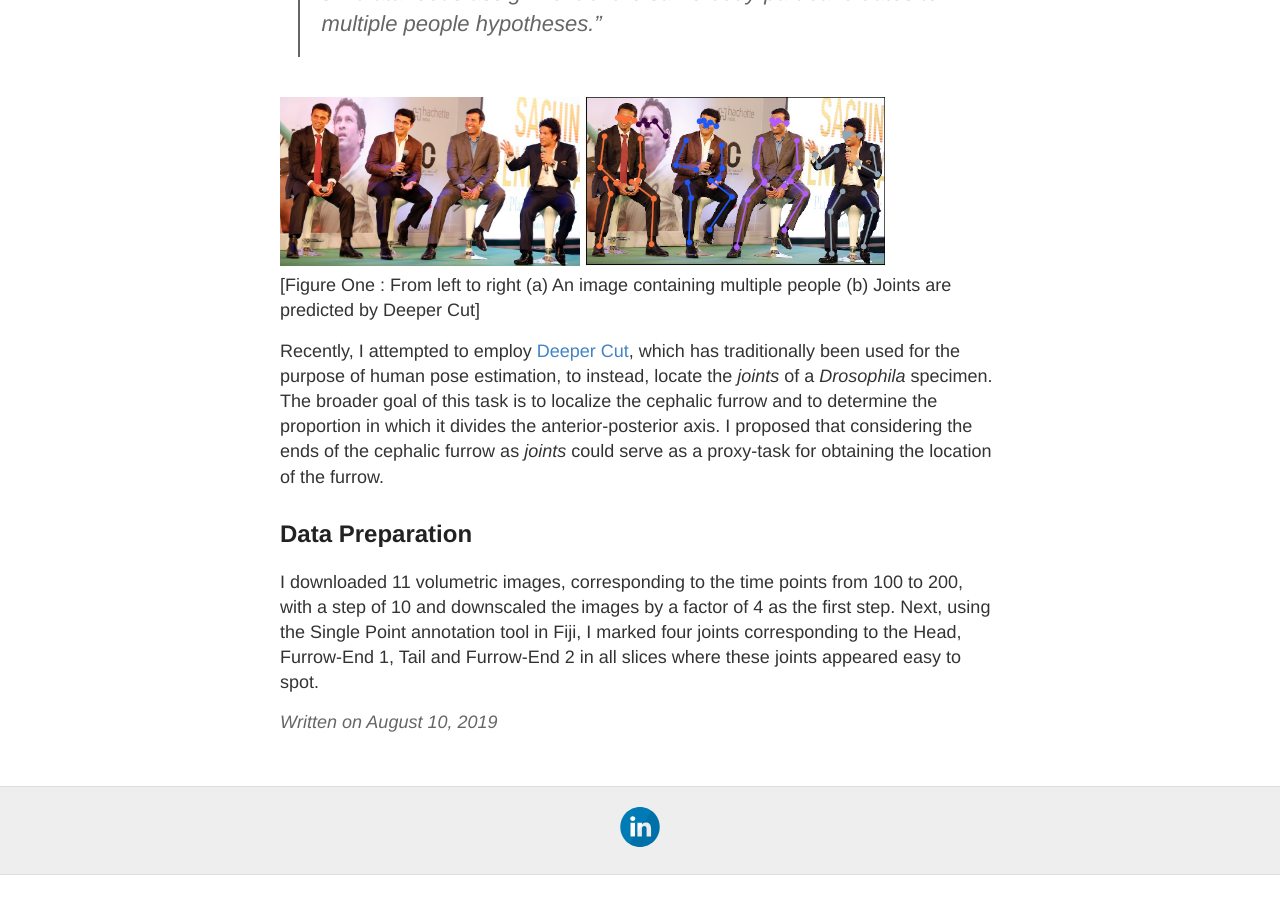
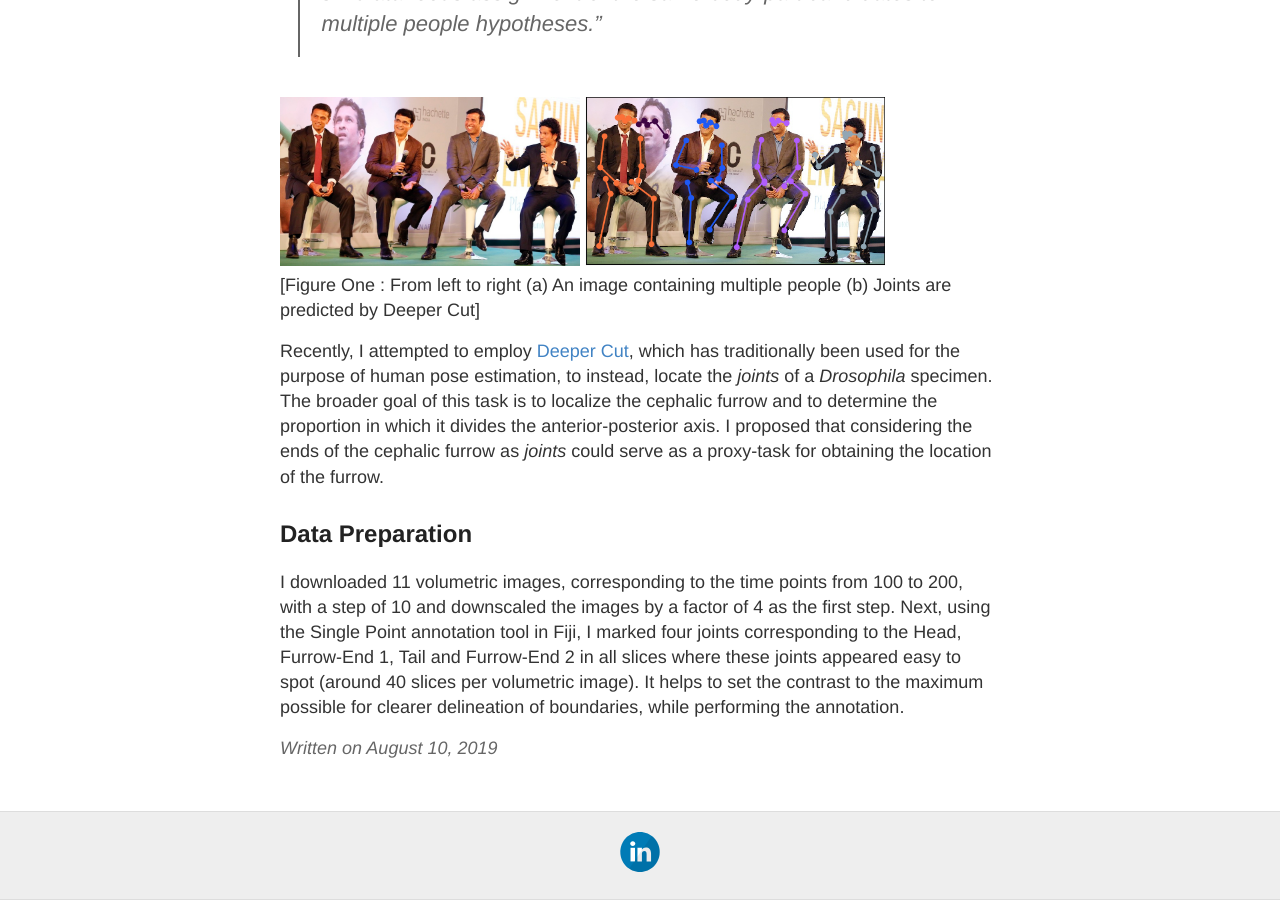
Before and after one commit to malaalam/minuteskeeper, a Jekyll site: the page built from _posts/2019-08-10-10-August-2019.md, in a window 1280 px wide and 900 px high, scrolled down 608 px. Built offline with Jekyll 4.4.1, drawn with Linux system fonts in a browser that asks for light colours; a script that is not in the unit is left out; comment, search, counter and statistics services are not loaded; before the commit the page ends 1483 px from its top, so only the background shows below that.

Commit message:
Added information about the contrast setting

```diff
--- a/_posts/2019-08-10-10-August-2019.md
+++ b/_posts/2019-08-10-10-August-2019.md
@@ -21,4 +21,4 @@ Recently, I attempted to employ [Deeper Cut](https://arxiv.org/abs/1605.03170),
 
 ## Data Preparation
 
-I downloaded 11 volumetric images, corresponding to the time points from 100 to 200, with a step of 10 and downscaled the images by a factor of 4 as the first step. Next, using the Single Point annotation tool in Fiji, I marked four joints corresponding to the Head, Furrow-End 1, Tail and Furrow-End 2 in all slices where these joints appeared easy to spot.
+I downloaded 11 volumetric images, corresponding to the time points from 100 to 200, with a step of 10 and downscaled the images by a factor of 4 as the first step. Next, using the Single Point annotation tool in Fiji, I marked four joints corresponding to the Head, Furrow-End 1, Tail and Furrow-End 2 in all slices where these joints appeared easy to spot (around 40 slices per volumetric image). It helps to set the contrast to the maximum possible for clearer delineation of boundaries, while performing the annotation.
```
